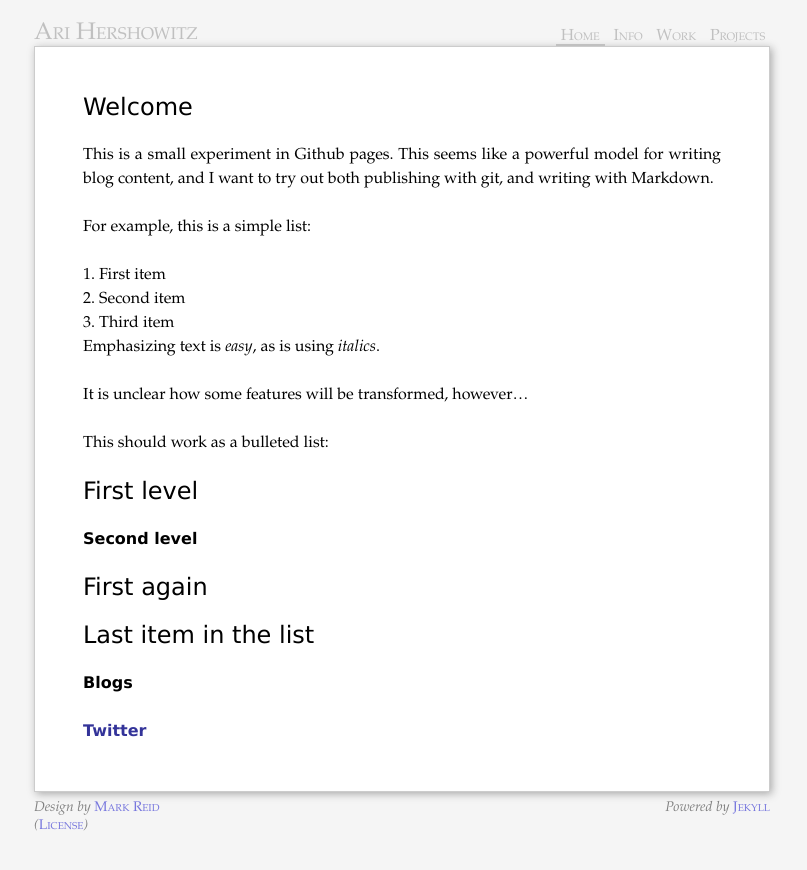
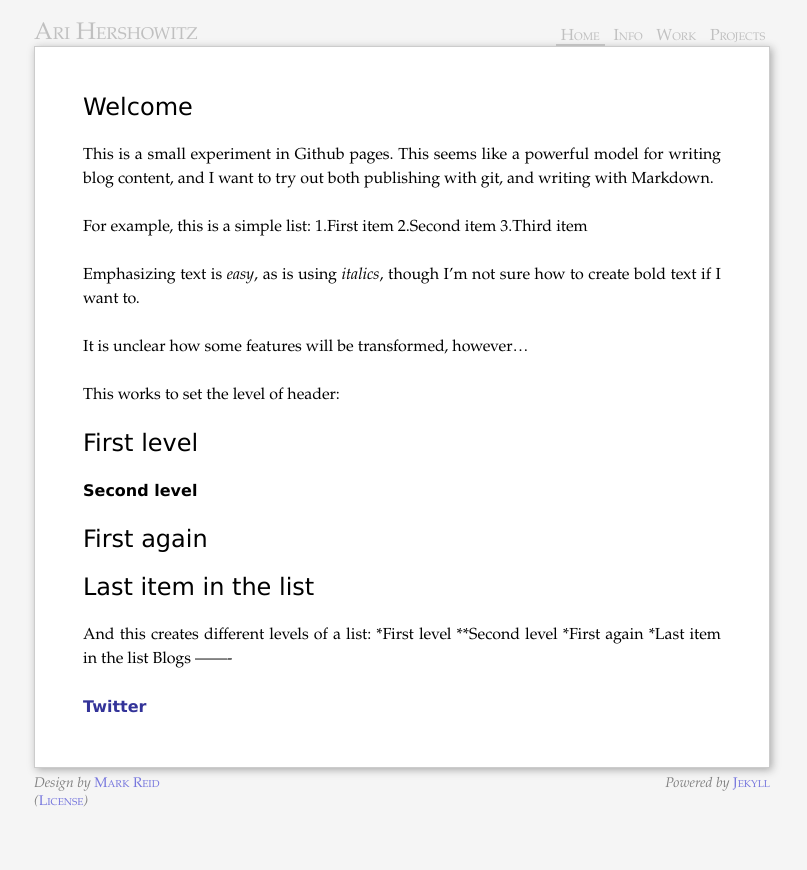
Before and after one commit to aih/aih.github.io, a Jekyll site: the page built from index.md, in a window 1280 px wide. Shown: the top 870 px of the page, without its empty margins (238-1045 px from the left). Built offline with Jekyll 4.4.1, drawn with Linux system fonts in a browser that asks for light colours; Markdown is read by kramdown in place of the engine named in the settings.

Commit message:
More Markdown experimentation

```diff
--- a/index.md
+++ b/index.md
@@ -12,20 +12,25 @@ Welcome
 This is a small experiment in Github pages.  This seems like a powerful model for writing blog content, and I want to try out both publishing with git, and writing with Markdown.
 
 For example, this is a simple list:
-1. First item
-2. Second item
-3. Third item
+1.First item
+2.Second item
+3.Third item
 
-Emphasizing text is *easy*, as is using _italics_.
+Emphasizing text is *easy*, as is using _italics_, though I'm not sure how to create bold text if I want to.
 
 It is unclear how some features will be transformed, however...
 
-This should work as a bulleted list:
+This works to set the level of header:
 #First level
 ##Second level
 #First again
 #Last item in the list
 
+And this creates different levels of a list:
+*First level
+**Second level
+*First again
+*Last item in the list
 Blogs
 -------
 
```
